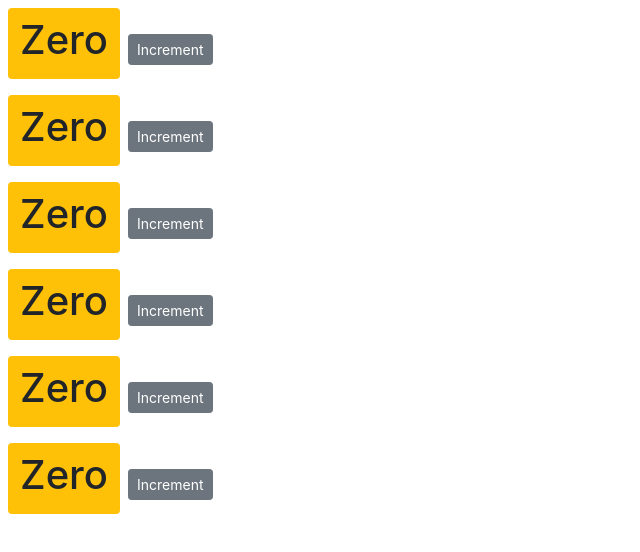
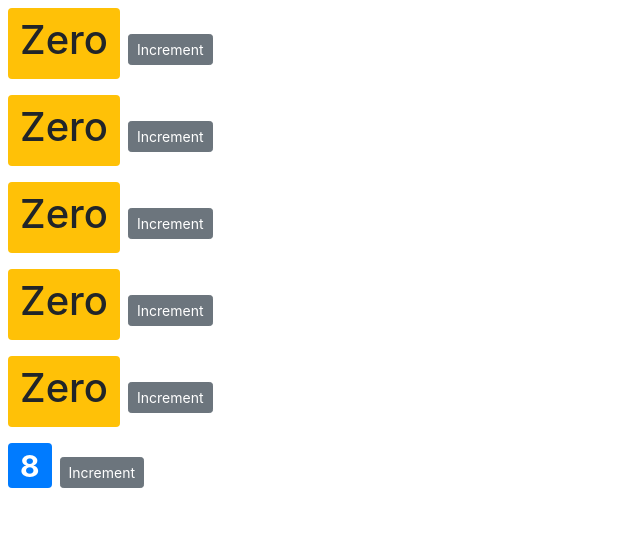
Before and after one commit to yuliangjin1985/counter-app, a React (Create React App) app: page / in a window 1280 px wide. Shown: the top 552 px of the page, without its empty margins (0-640 px from the left). Built offline with nearby package versions, Linux system fonts and the light colour scheme.

Commit message:
introduce props between components

```diff
--- a/src/components/counter.jsx
+++ b/src/components/counter.jsx
@@ -2,11 +2,7 @@ import React, { Component } from 'react';
 
 class Counter extends Component {
     state = {
-        id: 0,
-        count: 0
-        // tags: [],
-        // tags: ['tag1', 'tag2', 'tag3'],
-        // imageUrl: 'https://picsum.photos/200'
+        count: this.props.value
      }
 
      styles = {
@@ -14,23 +10,16 @@ class Counter extends Component {
          fontWeight: 'bold'
      }
     render() {
+        console.log("Props: ", this.props);
         return <div>
             <span style={this.styles} className={this.getBadgeClasses()}>{this.formatCount()}</span>
             <button onClick={() => this.handleIncrement({id: 1})} className="btn btn-secondary btn-sm">Increment</button>
-            {/* logic && between un boolean values, like boolean && string, if all operand is true, the result is the last operand */}
-            {/* {this.state.tags.length === 0 && <div>Please create a new tag!</div>} */}
-            {/* {this.renderTags()}  */}
         </div>
     }
 
     handleIncrement = (id) => {
         console.log(id);
         this.setState({ count: this.state.count + 1});
-    }
-
-    renderTags() {
-        if(this.state.tags.length === 0) return <p>There are no tags.</p>
-        return <ul>{this.state.tags.map(tag => <li key={tag}>{tag}</li>)}</ul>;
     }
 
     getBadgeClasses() {
--- a/src/components/counters.jsx
+++ b/src/components/counters.jsx
@@ -9,12 +9,13 @@ class Counters extends Component {
             {id: 3, count: 0},
             {id: 4, count: 0},
             {id: 5, count: 0},
-            {id: 6, count: 0}
+            {id: 6, count: 8}
         ]
     }
     render() {
         return <div>
-            {this.state.counters.map(count => <Counter key={count.id}/>)}
+            {this.state.counters.map(count =>
+                <Counter key={count.id} value={count.count} selected={true}/>)}
            </div>
     }
 }
```
Also changed, not shown: 1 other file (tests, documents, lock files or other folders).
